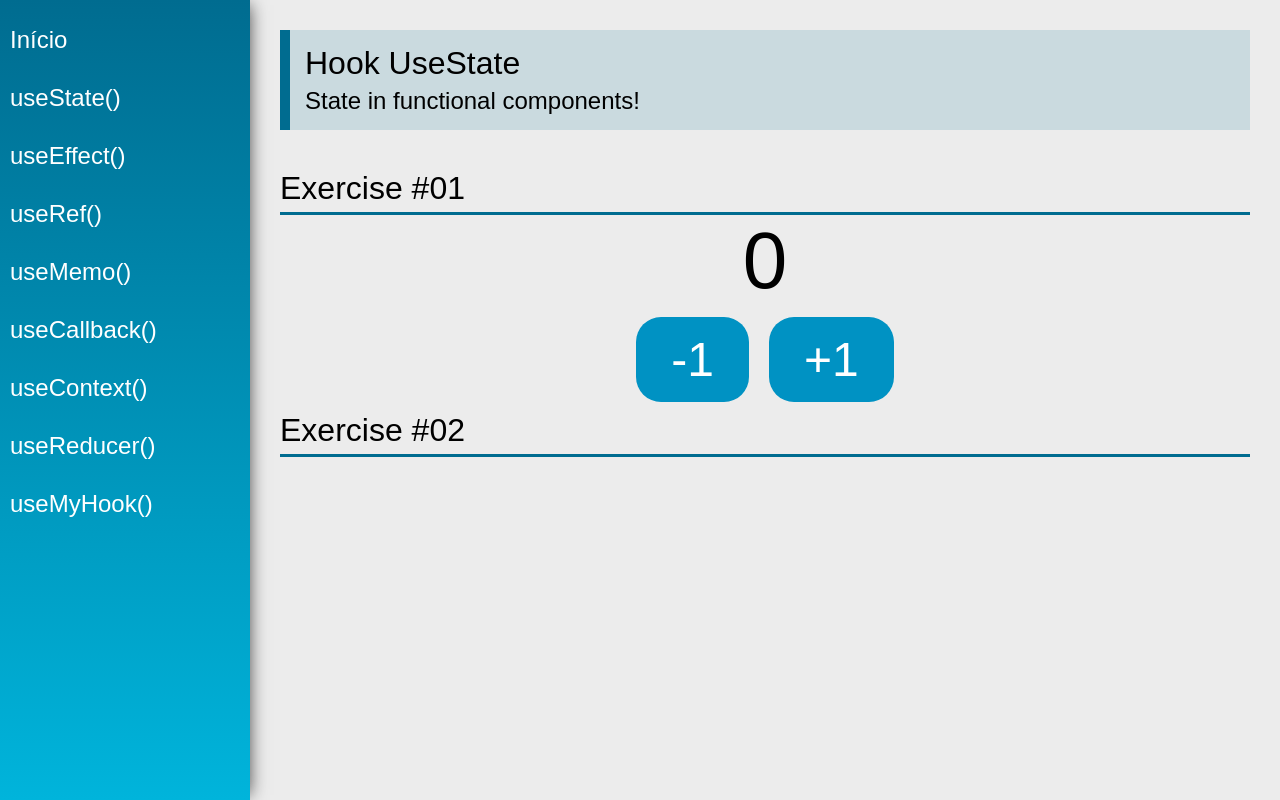
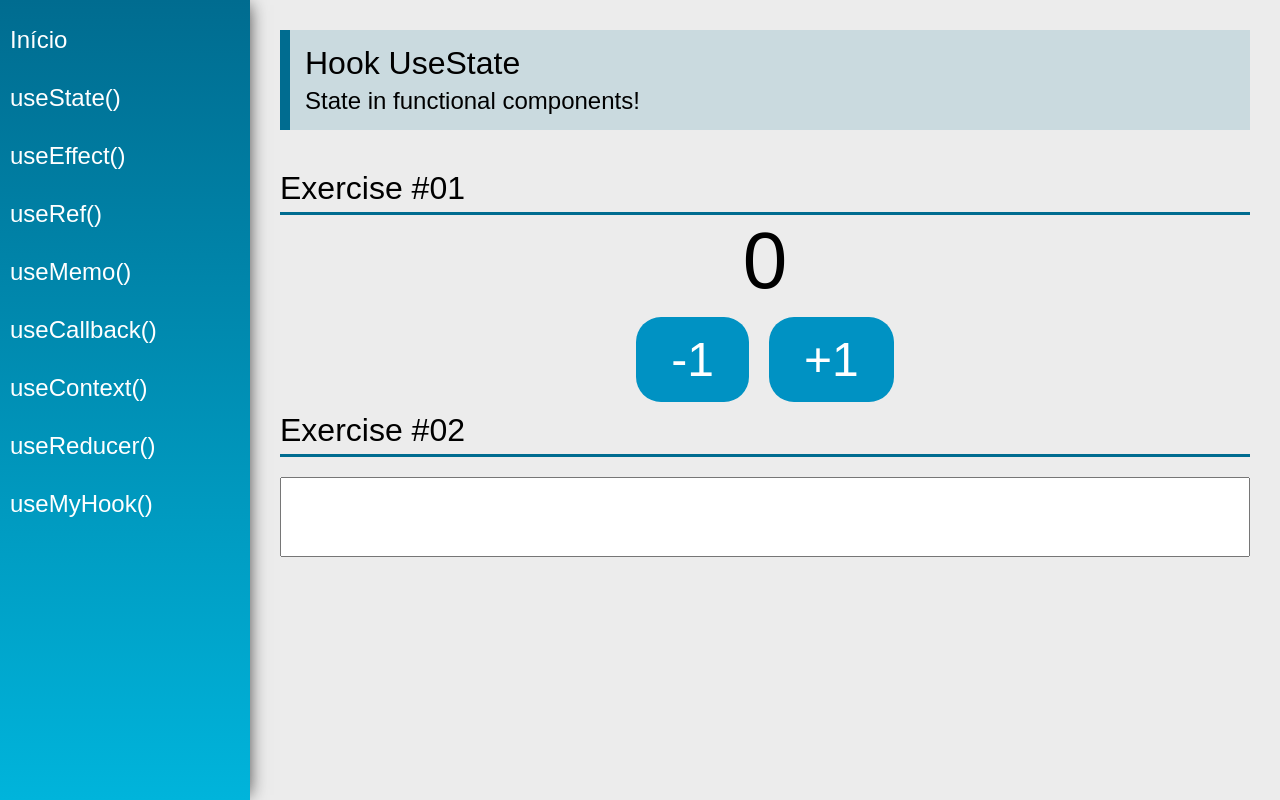
Before and after one commit to evandrodogakiuchi/react-hooks, a React (Create React App) app: page /useState in a window 1280 px wide. Built offline with nearby package versions, Linux system fonts and the light colour scheme.

Commit message:
feat: UseState exercise #02

```diff
--- a/src/views/examples/UseState.jsx
+++ b/src/views/examples/UseState.jsx
@@ -4,6 +4,7 @@
 
 const UseState = (props) => {
   const [count, setCount] = useState(0);
+  const [name, setName] = useState("")
 
   return (
     <div className="UseState">
@@ -22,6 +23,7 @@
       </div>
 
       <SectionTitle title="Exercise #02" />
+      <input type="text" className="input" value={name} onChange={e => setName(e.target.value)}/>
     </div>
   );
 };
```
